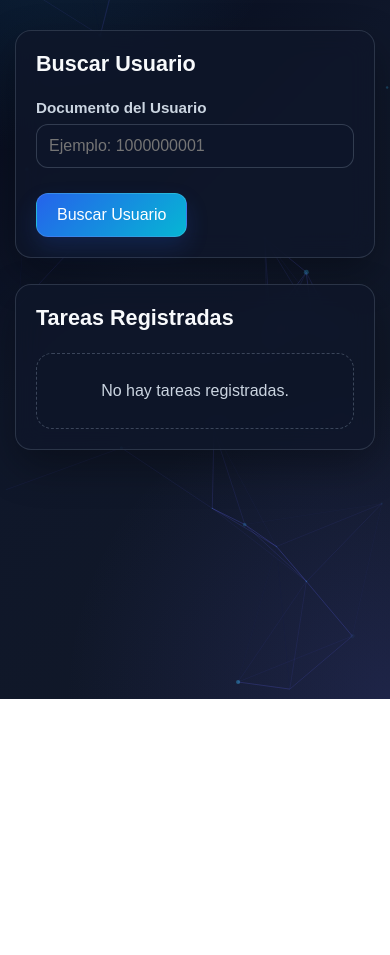
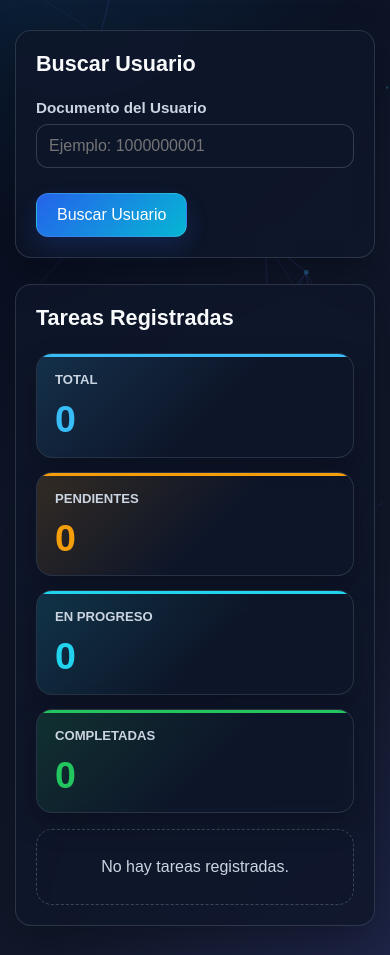
Before and after one commit to SIXGROUPJES/Proyecto_JS, a plain HTML site: page index.html in a window 390 px wide. Shown: the part 145-1100 px from the top of the page. Before the commit the page ends 844 px from the top, so only its background shows below. Drawn offline with Linux system fonts and the light colour scheme; no server answers.

Commit message:
style(ui): agrega dashboard visual con particles y contadores

```diff
--- a/index.html
+++ b/index.html
@@ -179,6 +179,28 @@
                 Exportar JSON
             </button>
 
+            <div id="resumenTareas" class="resumen-tareas">
+                <article class="tarjeta-resumen tarjeta-total">
+                    <span class="resumen-etiqueta">Total</span>
+                    <strong id="contadorTotalTareas">0</strong>
+                </article>
+
+                <article class="tarjeta-resumen tarjeta-pendientes">
+                    <span class="resumen-etiqueta">Pendientes</span>
+                    <strong id="contadorPendientes">0</strong>
+                </article>
+
+                <article class="tarjeta-resumen tarjeta-en-progreso">
+                    <span class="resumen-etiqueta">En progreso</span>
+                    <strong id="contadorEnProgreso">0</strong>
+                </article>
+
+                <article class="tarjeta-resumen tarjeta-completadas">
+                    <span class="resumen-etiqueta">Completadas</span>
+                    <strong id="contadorCompletadas">0</strong>
+                </article>
+            </div>
+
             <!-- Mensaje sin tareas -->
             <div id="mensajeSinTareas">
                 <p>No hay tareas registradas.</p>
--- a/styles/main.css
+++ b/styles/main.css
@@ -441,6 +441,126 @@ button.boton-cancelar-edicion {
 }
 
 
+/* RESUMEN DE TAREAS */
+.resumen-tareas {
+
+    display: grid;
+
+    grid-template-columns: repeat(4, minmax(0, 1fr));
+
+    gap: 14px;
+
+    margin: 20px 0 8px;
+
+}
+
+.tarjeta-resumen {
+
+    position: relative;
+
+    overflow: hidden;
+
+    min-height: 112px;
+
+    padding: 18px;
+
+    border-radius: 16px;
+
+    background-color: rgba(15, 23, 42, 0.62);
+
+    border: 1px solid rgba(148, 163, 184, 0.2);
+
+    box-shadow: 0 12px 28px rgba(0,0,0,0.24);
+
+    backdrop-filter: blur(10px);
+
+    -webkit-backdrop-filter: blur(10px);
+
+}
+
+.tarjeta-resumen::before {
+
+    content: "";
+
+    position: absolute;
+
+    inset: 0;
+
+    border-top: 3px solid var(--resumen-color, #38bdf8);
+
+    background: linear-gradient(135deg, var(--resumen-brillo, rgba(56,189,248,0.14)), transparent 56%);
+
+    pointer-events: none;
+
+}
+
+.resumen-etiqueta {
+
+    position: relative;
+
+    display: block;
+
+    color: var(--color-texto-secundario);
+
+    font-size: 0.82rem;
+
+    font-weight: 700;
+
+    letter-spacing: 0;
+
+    text-transform: uppercase;
+
+}
+
+.tarjeta-resumen strong {
+
+    position: relative;
+
+    display: block;
+
+    margin-top: 14px;
+
+    color: var(--resumen-color, #38bdf8);
+
+    font-size: 2.35rem;
+
+    line-height: 1;
+
+}
+
+.tarjeta-total {
+
+    --resumen-color: #38bdf8;
+
+    --resumen-brillo: rgba(56,189,248,0.16);
+
+}
+
+.tarjeta-pendientes {
+
+    --resumen-color: #f59e0b;
+
+    --resumen-brillo: rgba(245,158,11,0.16);
+
+}
+
+.tarjeta-en-progreso {
+
+    --resumen-color: #22d3ee;
+
+    --resumen-brillo: rgba(34,211,238,0.16);
+
+}
+
+.tarjeta-completadas {
+
+    --resumen-color: #22c55e;
+
+    --resumen-brillo: rgba(34,197,94,0.16);
+
+}
+
+
 /* TABLA */
 table {
 
@@ -702,6 +822,12 @@ select {
 
     }
 
+    .resumen-tareas {
+
+        grid-template-columns: repeat(2, minmax(0, 1fr));
+
+    }
+
     .acciones-formulario {
 
         flex-direction: column;
@@ -732,6 +858,22 @@ select {
         margin-right: 0;
 
         margin-bottom: 10px;
+
+    }
+
+}
+
+@media (max-width: 520px) {
+
+    .resumen-tareas {
+
+        grid-template-columns: 1fr;
+
+    }
+
+    .tarjeta-resumen {
+
+        min-height: 96px;
 
     }
 
--- a/ui/tareasTabla.ui.js
+++ b/ui/tareasTabla.ui.js
@@ -12,7 +12,7 @@ let vistaActual = {
 };
 
 function obtenerClaseEstado(estado = '') {
-    const estadoNormalizado = estado.toLowerCase();
+    const estadoNormalizado = String(estado).trim().toLowerCase();
 
     if (estadoNormalizado === 'pendiente') {
         return 'badge-pendiente';
@@ -31,6 +31,42 @@ function obtenerClaseEstado(estado = '') {
 
 function hayFiltrosActivos(filtros = {}) {
     return Object.values(filtros).some(valor => valor !== '' && valor !== 'Todas');
+}
+
+function actualizarResumenTareas(tareas = []) {
+    const resumen = tareas.reduce(
+        (acumulador, tarea) => {
+            const estado = String(tarea.estado || '').trim().toLowerCase();
+
+            acumulador.total += 1;
+
+            if (estado === 'pendiente') {
+                acumulador.pendientes += 1;
+            } else if (estado === 'en progreso') {
+                acumulador.enProgreso += 1;
+            } else if (estado === 'completada') {
+                acumulador.completadas += 1;
+            }
+
+            return acumulador;
+        },
+        {
+            total: 0,
+            pendientes: 0,
+            enProgreso: 0,
+            completadas: 0
+        }
+    );
+
+    const contadorTotal = document.getElementById('contadorTotalTareas');
+    const contadorPendientes = document.getElementById('contadorPendientes');
+    const contadorEnProgreso = document.getElementById('contadorEnProgreso');
+    const contadorCompletadas = document.getElementById('contadorCompletadas');
+
+    if (contadorTotal) contadorTotal.textContent = resumen.total;
+    if (contadorPendientes) contadorPendientes.textContent = resumen.pendientes;
+    if (contadorEnProgreso) contadorEnProgreso.textContent = resumen.enProgreso;
+    if (contadorCompletadas) contadorCompletadas.textContent = resumen.completadas;
 }
 
 // ============================================
@@ -75,6 +111,7 @@ export function aplicarVistaTareas(opciones = {}) {
     );
 
     tareasVisibles = tareas;
+    actualizarResumenTareas(tareasVisibles);
 
     const cuerpoTabla =
         document.getElementById(
```
